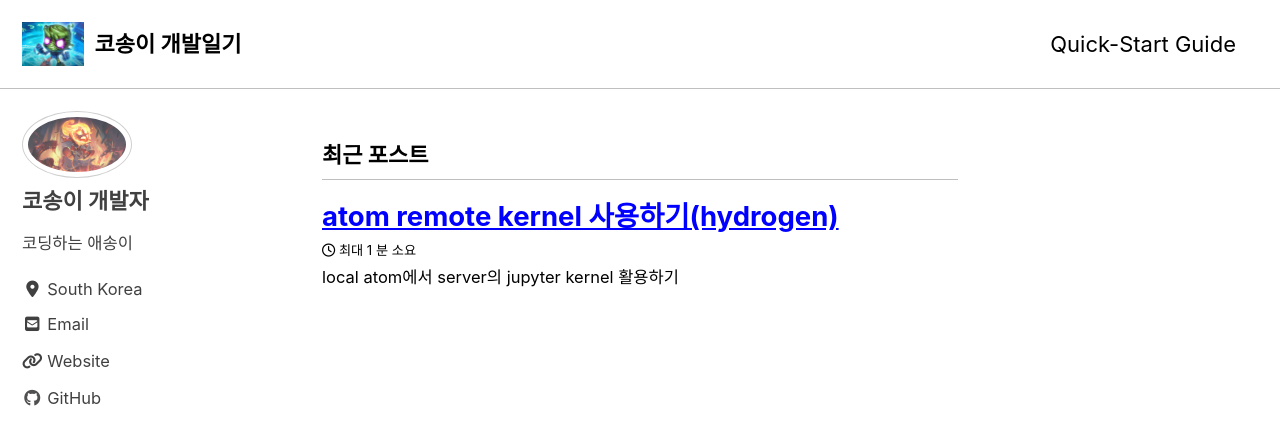
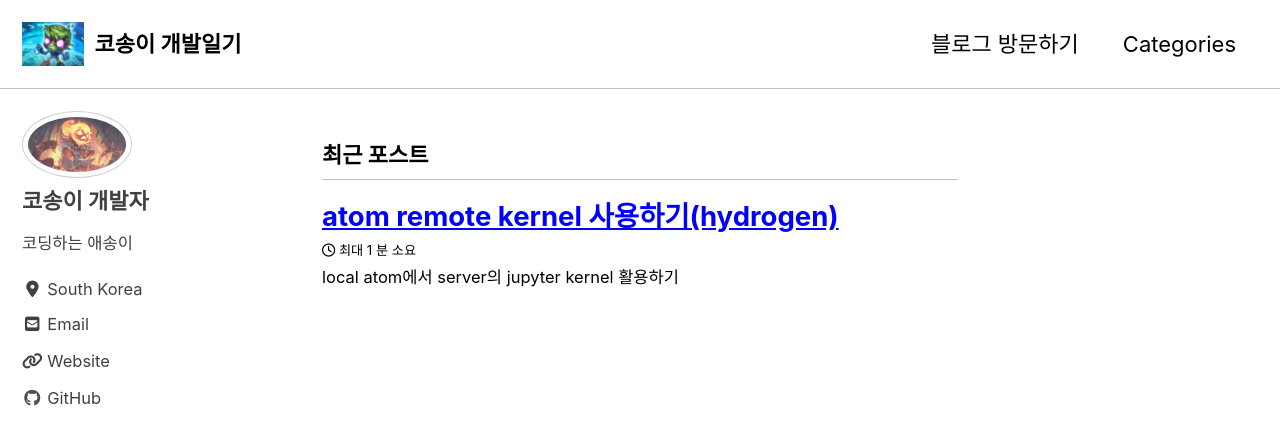
Before and after one commit to Bak-Dongwon/Bak-Dongwon.github.io, a Jekyll site: the page built from index.html, in a window 1280 px wide and 900 px high. Shown: the top 445 px of the window. Built offline with Jekyll 4.4.1, drawn with Linux system fonts in a browser that asks for light colours; cached includes are drawn as plain includes; nearby versions of some CDN libraries; the list of posts is cut into pages by our own code.

Commit message:
adjust navigate

```diff
--- a/_data/navigation.yml
+++ b/_data/navigation.yml
@@ -1,7 +1,9 @@
 # main links
 main:
-  - title: "Quick-Start Guide"
-    url: https://mmistakes.github.io/minimal-mistakes/docs/quick-start-guide/
+  - title: "블로그 방문하기"
+    url: https://bak-dongwon.github.io/
+  - title: "Categories"
+    url: /categories/
   # - title: "About"
   #   url: https://mmistakes.github.io/minimal-mistakes/about/
   # - title: "Sample Posts"
--- a/a.py
+++ /dev/null
@@ -1 +0,0 @@
-1+2
```
Also changed, not shown: _pages/category-archive.md (added, +6 -0 lines).
